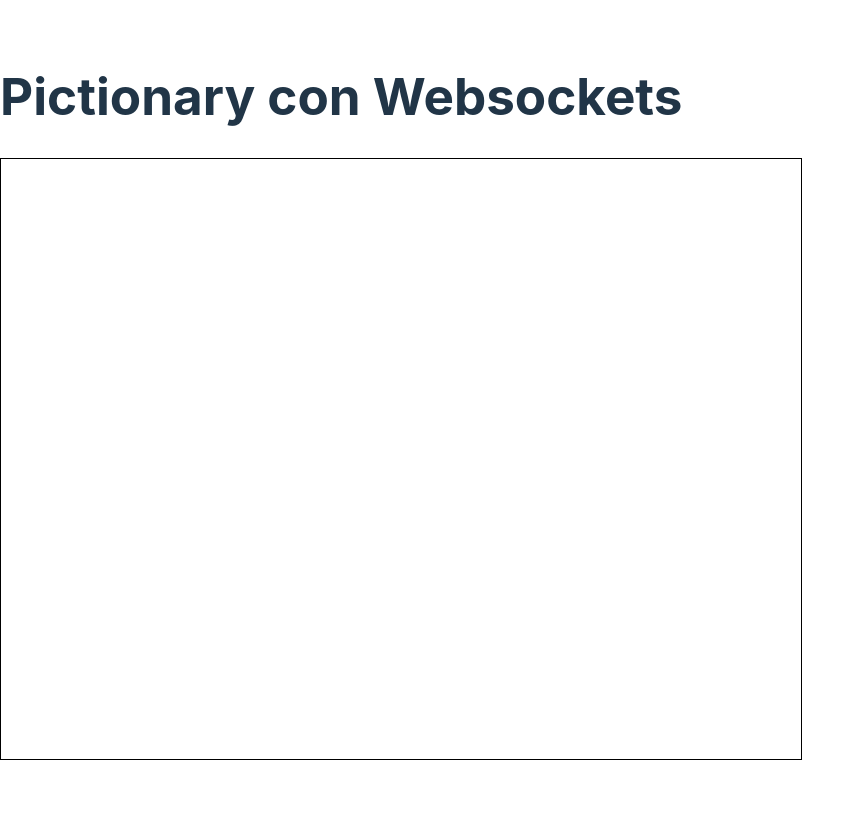
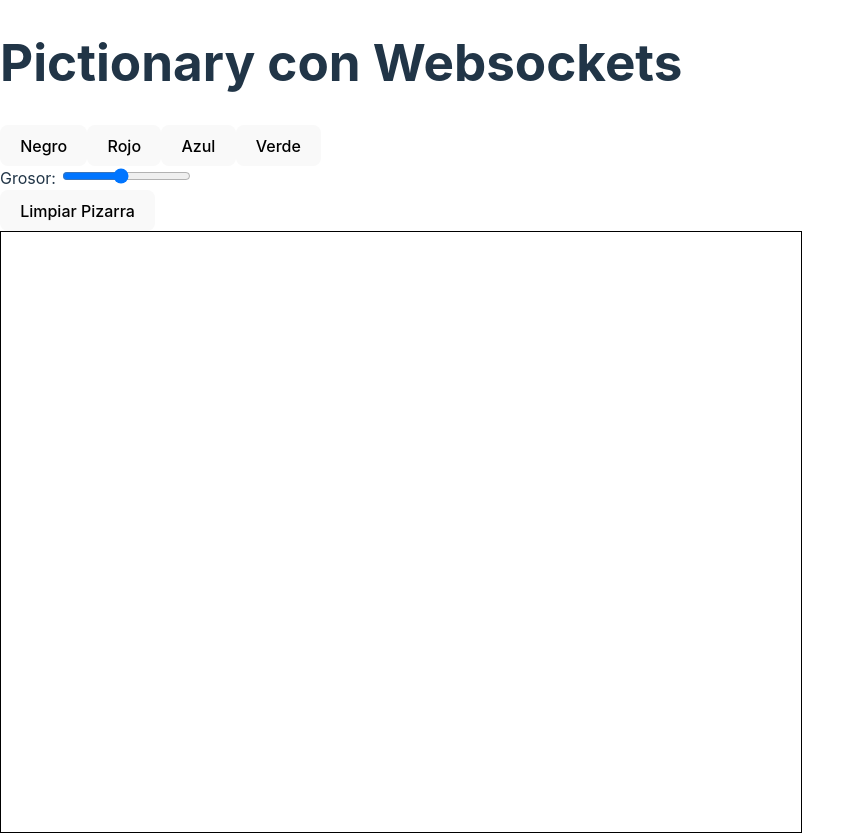
Before and after one commit to bbustaa/proyectoSTA, a React (Vite) app: page / in a window 1280 px wide. Shown: the whole page, without its empty margins (0-865 px from the left). Before the commit the page ends 800 px from the top, so only its background shows below. Built offline with nearby package versions, Linux system fonts and the light colour scheme; no server answers.

Commit message:
He añadido opciones de grosor, colorinchis y limpiar pizarra, estaría bien añadir colores y opción de goma de borrar, además de limpiarlo todo

```diff
--- a/src/CanvasComponent.jsx
+++ b/src/CanvasComponent.jsx
@@ -3,6 +3,8 @@ import React, { useRef, useState, useEffect } from 'react';
 const CanvasComponent = ({ onDibujo }) => {
   const canvasRef = useRef(null);
   const [isDrawing, setIsDrawing] = useState(false);
+  const [color, setColor] = useState('black');
+  const [lineWidth, setLineWidth] = useState(5);
 
   // Iniciar el dibujo
   const startDrawing = (e) => {
@@ -23,7 +25,7 @@ const CanvasComponent = ({ onDibujo }) => {
 
     // Enviar datos de dibujo al padre
     if (onDibujo) {
-      onDibujo({ x: offsetX, y: offsetY });
+      onDibujo({ x: offsetX, y: offsetY, color, lineWidth });
     }
   };
 
@@ -34,15 +36,48 @@ const CanvasComponent = ({ onDibujo }) => {
     ctx.closePath();
   };
 
+  // Función para limpiar el canvas
+  const clearCanvas = () => {
+    const canvas = canvasRef.current;
+    const ctx = canvas.getContext('2d');
+    ctx.clearRect(0, 0, canvas.width, canvas.height);  // Limpia el canvas
+  };
+
   useEffect(() => {
     const canvas = canvasRef.current;
     const ctx = canvas.getContext('2d');
-    ctx.lineWidth = 5;  // Grosor de la línea
-    ctx.lineCap = 'round';  // Estilo de la línea (redondeada)
-    ctx.strokeStyle = 'red';  // Color de la línea
-  }, []);
+    ctx.lineWidth = lineWidth;
+    ctx.lineCap = 'round';
+    ctx.strokeStyle = color;
+  }, [color, lineWidth]);
 
   return (
+    <div>
+      {/* Selección de colores */}
+      <div>
+        <button onClick={() => setColor('black')}>Negro</button>
+        <button onClick={() => setColor('red')}>Rojo</button>
+        <button onClick={() => setColor('blue')}>Azul</button>
+        <button onClick={() => setColor('green')}>Verde</button>
+      </div>
+
+      {/* Selección del grosor */}
+      <div>
+        <label>Grosor: </label>
+        <input
+          type="range"
+          min="1"
+          max="10"
+          value={lineWidth}
+          onChange={(e) => setLineWidth(e.target.value)}
+        />
+      </div>
+
+      {/* Botón para limpiar la pizarra */}
+      <div>
+        <button onClick={clearCanvas}>Limpiar Pizarra</button>
+      </div>
+
       <canvas
         ref={canvasRef}
         width="800"
@@ -53,6 +88,7 @@ const CanvasComponent = ({ onDibujo }) => {
         onMouseLeave={finishDrawing}
         style={{ border: '1px solid black' }}
       />
+    </div>
   );
 };
 
```
Also changed, not shown: 1 other file (tests, documents, lock files or other folders). Lines whose indentation alone changed are shown as unchanged.
